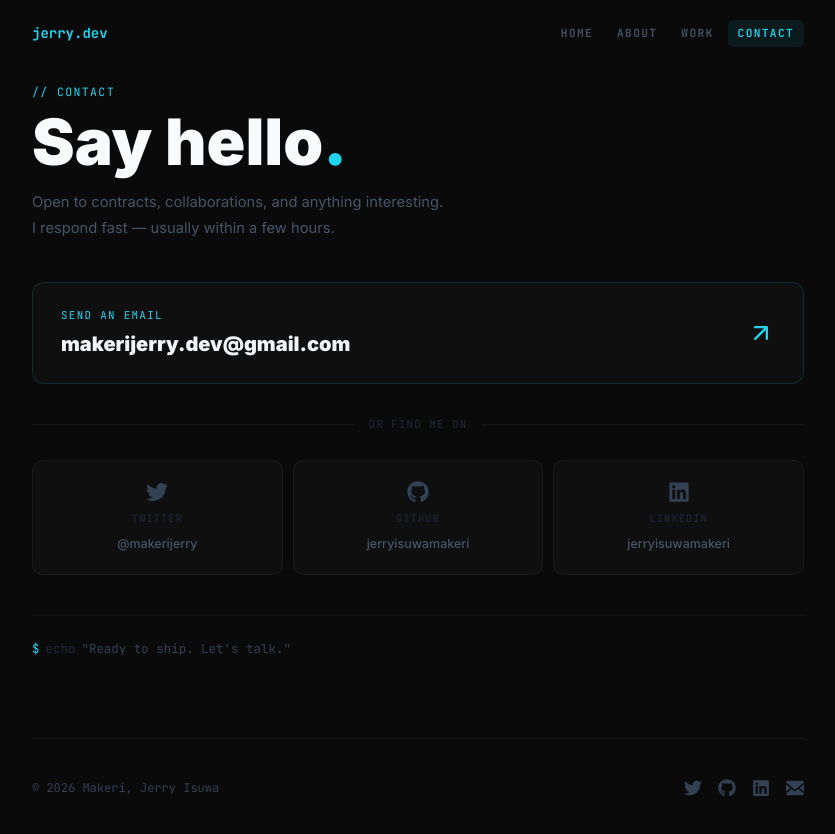
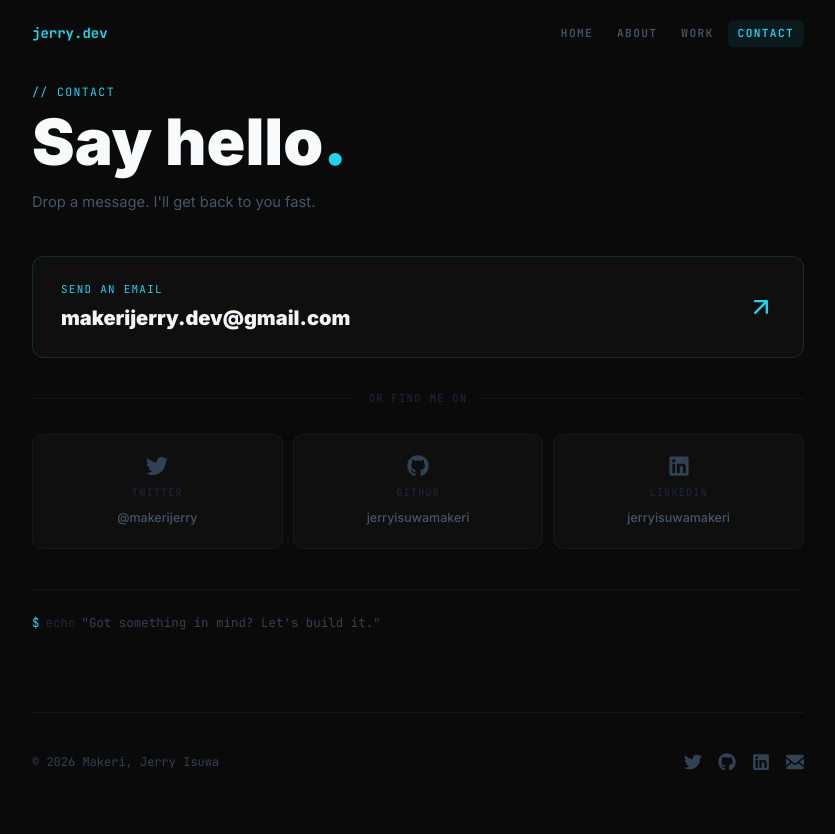
Before and after one commit to jerryisuwamakeri/portfolio-v1, a Nuxt app: page /contact in a window 1280 px wide. Shown: the top 834 px of the page, without its empty margins (222-1057 px from the left). After the commit the page ends 811 px from the top, so only its background shows below. Built offline with nearby package versions, Linux system fonts and the light colour scheme.

Commit message:
Clean up copy — remove hire me, availability text, refresh CTAs

```diff
--- a/pages/about.vue
+++ b/pages/about.vue
@@ -17,9 +17,7 @@
           <strong>7+ years</strong> across fintech, energy, e-commerce, and social platforms.
           My edge is bridging the gap between business needs and technical execution — fast, clean, and at scale.
         </p>
-        <p class="about-bio">
-          Based in <strong>Abuja, Nigeria</strong>. Available for remote contracts worldwide.
-        </p>
+        <p class="about-bio">Based in <strong>Abuja, Nigeria</strong>.</p>
         <a href="mailto:makerijerry.dev@gmail.com?subject=Hi Jerry, I'd like to work with you" class="need-something font-mono">
           Need something?
           <svg style="width:11px;height:11px;flex-shrink:0;" viewBox="0 0 24 24" fill="none" stroke="currentColor" stroke-width="2.5" stroke-linecap="round" stroke-linejoin="round">
--- a/pages/contact.vue
+++ b/pages/contact.vue
@@ -6,10 +6,7 @@
       <div class="section-label">// contact</div>
       <h2 class="page-title font-black">Say hello<span style="color:#22D3EE;">.</span></h2>
 
-      <p class="page-subtitle">
-        Open to contracts, collaborations, and anything interesting.<br>
-        I respond fast — usually within a few hours.
-      </p>
+      <p class="page-subtitle">Drop a message. I'll get back to you fast.</p>
     </div>
 
     <!-- Primary email CTA -->
@@ -71,7 +68,7 @@
     <div class="terminal-line font-mono">
       <span style="color:#22D3EE;">$</span>
       <span style="color:#1E293B; margin:0 6px;">echo</span>
-      <span style="color:#334155;">"Ready to ship. Let's talk."</span>
+      <span style="color:#334155;">"Got something in mind? Let's build it."</span>
     </div>
 
   </div>
--- a/pages/index.vue
+++ b/pages/index.vue
@@ -61,7 +61,6 @@
               </svg>
             </nuxt-link>
             <nuxt-link :to="{ name: 'work' }" class="btn-ghost">View work</nuxt-link>
-            <a href="mailto:makerijerry.dev@gmail.com?subject=Hi Jerry, I'd like to hire you" class="btn-muted">Hire me</a>
           </div>
         </div>
 
--- a/pages/work.vue
+++ b/pages/work.vue
@@ -382,8 +382,8 @@
     <!-- CTA -->
     <div class="work-cta">
       <div class="section-label">// next</div>
-      <h3 class="cta-title font-black">Your project?</h3>
-      <p class="cta-desc">Available for contracts, collaborations, and consulting engagements.</p>
+      <h3 class="cta-title font-black">Need something?</h3>
+      <p class="cta-desc">Got a project or idea? Let's talk.</p>
       <a href="mailto:makerijerry.dev@gmail.com?subject=Project Inquiry" class="cta-btn font-bold">
         Shoot a mail
         <svg style="width:14px;height:14px;flex-shrink:0;" fill="none" stroke="currentColor" viewBox="0 0 24 24" stroke-width="2.5">
```
